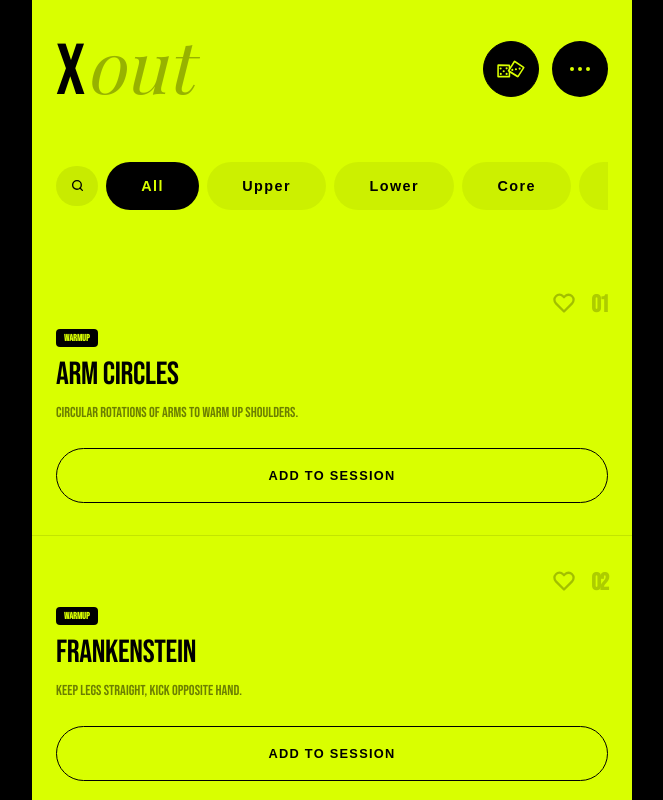
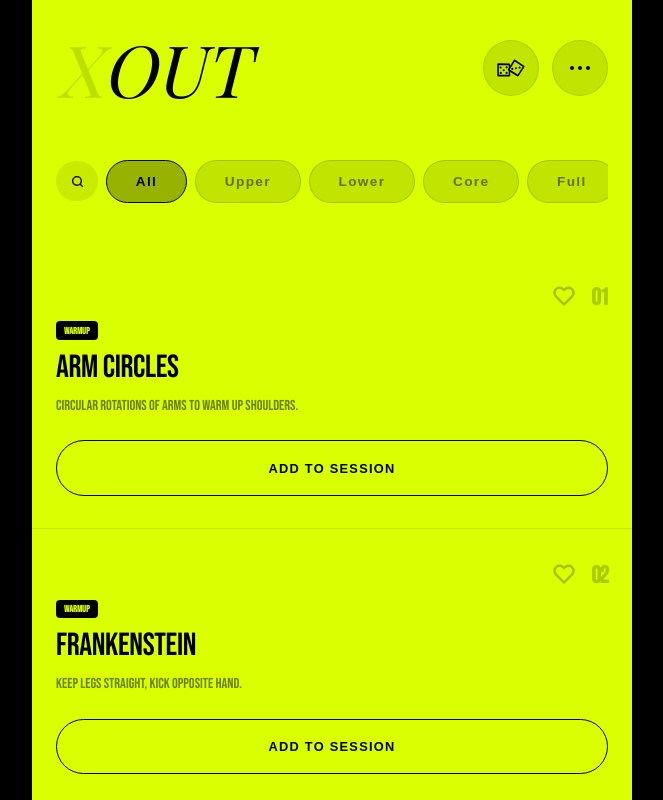
Before and after one commit to seccifabio/Xout, a Next.js app: page / in a window 1280 px wide. Both pictures are taken after a click on the button 819 px from the left and 68 px from the top of the page. Shown: the whole page, without its empty margins (308-971 px from the left). Built offline with nearby package versions, Linux system fonts and the light colour scheme; a web font is replaced by a local one.

Commit message:
feat: implement cinematic aperture splash ritual and refined branding dynamics

```diff
--- a/src/app/globals.css
+++ b/src/app/globals.css
@@ -217,3 +217,103 @@ main {
   pointer-events: none;
   animation: toastSlideUp 0.6s cubic-bezier(0.16, 1, 0.3, 1) forwards;
 }
+@keyframes logoReveal {
+  0% {
+    transform: translateX(-100%);
+    opacity: 0;
+  }
+  100% {
+    transform: translateX(0);
+    opacity: 1;
+  }
+}
+
+.logo-out-animate {
+  display: inline-block;
+  animation: logoReveal 0.8s cubic-bezier(0.16, 1, 0.3, 1) forwards;
+  animation-delay: 0.3s;
+  will-change: transform;
+}
+
+.logo-text-shiny-ritual {
+  position: relative;
+  color: var(--logo-base-color, #daff00);
+}
+
+.logo-text-shiny-ritual::after {
+  content: attr(data-text);
+  position: absolute;
+  top: 0;
+  left: 0;
+  width: 100%;
+  height: 100%;
+  background: linear-gradient(
+    90deg,
+    transparent 0%,
+    transparent 40%,
+    rgba(255, 255, 255, 0.9) 50%,
+    transparent 60%,
+    transparent 100%
+  );
+  background-size: 300% 100%;
+  background-position: 150% center;
+  -webkit-background-clip: text;
+  background-clip: text;
+  -webkit-text-fill-color: transparent;
+  animation: shineSweep 1.2s cubic-bezier(0.16, 1, 0.3, 1) forwards;
+  animation-delay: 1.1s;
+  pointer-events: none;
+}
+
+@keyframes shineSweep {
+  0% { background-position: 150% center; }
+  100% { background-position: -150% center; }
+}
+
+@keyframes splashFadeLogo {
+  to { opacity: 0; transform: scale(0.95); }
+}
+
+@keyframes splashSlideLeft {
+  to { transform: translateX(-100%); }
+}
+
+@keyframes splashSlideRight {
+  to { transform: translateX(100%); }
+}
+
+.splash-screen {
+  position: fixed;
+  inset: 0;
+  z-index: 99999;
+  display: flex;
+  align-items: center;
+  justify-content: center;
+  pointer-events: none;
+  background: transparent;
+}
+
+.splash-panel {
+  position: absolute;
+  top: 0;
+  bottom: 0;
+  width: 50%;
+  background: #000;
+  z-index: -1;
+  will-change: transform;
+}
+
+.splash-panel-left { left: 0; }
+.splash-panel-right { right: 0; }
+
+.splash-screen.exit .splash-panel-left {
+  animation: splashSlideLeft 1s cubic-bezier(0.16, 1, 0.3, 1) forwards;
+}
+
+.splash-screen.exit .splash-panel-right {
+  animation: splashSlideRight 1s cubic-bezier(0.16, 1, 0.3, 1) forwards;
+}
+
+.splash-screen.exit h1 {
+  animation: splashFadeLogo 0.4s ease-out forwards;
+}
--- a/src/app/page.tsx
+++ b/src/app/page.tsx
@@ -38,6 +38,19 @@ export default function Home() {
   const [savedRituals, setSavedRituals] = useState<any[]>([]);
   const [bgIndex, setBgIndex] = useState(1);
   const [toastMessage, setToastMessage] = useState<string | null>(null);
+  const [isSplashActive, setIsSplashActive] = useState(true);
+  const [isSplashExiting, setIsSplashExiting] = useState(false);
+
+  useEffect(() => {
+    // Start exit after reveal + shine sequence (~2.5s)
+    const timer = setTimeout(() => setIsSplashExiting(true), 2500);
+    // Unmount after exit animation (~1s)
+    const unmountTimer = setTimeout(() => setIsSplashActive(false), 3500);
+    return () => {
+      clearTimeout(timer);
+      clearTimeout(unmountTimer);
+    };
+  }, []);
 
   const triggerToast = (msg: string) => {
     setToastMessage(msg);
@@ -768,12 +781,30 @@ export default function Home() {
               setSearchQuery("");
             }}
             style={{
-              color: selectionMode === 'manual' ? "black" : "white",
               margin: 0,
-              cursor: "pointer"
+              cursor: "pointer",
+              display: "flex",
+              alignItems: "center",
+              lineHeight: "1"
             }}
           >
-            x<span style={{ color: selectionMode === 'manual' ? "rgba(0,0,0,0.3)" : "var(--accent)" }}>out</span>
+            <span style={{
+              color: selectionMode === 'manual' ? "rgba(0,0,0,0.12)" : "white",
+              position: "relative",
+              zIndex: 10
+            }}>X</span>
+            <span style={{ overflow: "hidden", display: "inline-flex", paddingRight: "1.5rem" }}>
+              <span
+                data-text="OUT"
+                className="logo-out-animate logo-text-shiny-ritual"
+                style={{
+                  color: selectionMode === 'manual' ? "#000000" : "#daff00",
+                  '--logo-base-color': selectionMode === 'manual' ? "#000000" : "#daff00"
+                } as any}
+              >
+                OUT
+              </span>
+            </span>
           </h1>
 
           <div style={{ display: "flex", gap: "0.8rem", alignItems: "center" }}>
@@ -786,9 +817,9 @@ export default function Home() {
               style={{
                 width: "56px",
                 height: "56px",
-                background: selectionMode === 'manual' ? "black" : "rgba(255,255,255,0.05)",
-                color: selectionMode === 'manual' ? "#daff00" : "var(--accent)",
-                border: selectionMode === 'manual' ? "0.5px solid black" : "none",
+                background: selectionMode === 'manual' ? "rgba(0,0,0,0.1)" : "rgba(255,255,255,0.05)",
+                color: selectionMode === 'manual' ? "black" : "var(--accent)",
+                border: selectionMode === 'manual' ? "1.5px solid rgba(0,0,0,0.1)" : "none",
                 borderRadius: "50%",
                 cursor: "pointer",
                 transition: "all 0.2s",
@@ -826,9 +857,9 @@ export default function Home() {
               style={{
                 width: "56px",
                 height: "56px",
-                background: selectionMode === 'manual' ? "black" : "rgba(255,255,255,0.05)",
-                color: selectionMode === 'manual' ? currentAccent : "white",
-                border: "none",
+                background: selectionMode === 'manual' ? "rgba(0,0,0,0.1)" : "rgba(255,255,255,0.05)",
+                color: selectionMode === 'manual' ? "black" : "white",
+                border: selectionMode === 'manual' ? "1.5px solid rgba(0,0,0,0.1)" : "none",
                 borderRadius: "50%",
                 cursor: "pointer",
                 display: "flex",
@@ -1065,9 +1096,9 @@ export default function Home() {
                     outline: "none",
                     color: selectionMode === 'manual' ? "#daff00" : "white",
                     fontSize: "16px", /* iOS zoom prevention: must be >= 16px */
-                    fontWeight: "700",
-                    fontFamily: "var(--font-geist-mono)",
-                    letterSpacing: "0.05em",
+                    fontWeight: "400",
+                    fontFamily: "inherit",
+                    letterSpacing: "normal",
                     padding: "0.75rem 0",
                     minWidth: 0
                   }}
@@ -1075,21 +1106,22 @@ export default function Home() {
                 <button
                   onClick={() => { setIsSearching(false); setSearchQuery(''); }}
                   style={{
-                    background: "white",
+                    background: selectionMode === 'manual' ? "white" : "rgba(255,255,255,0.2)",
                     border: "none",
-                    width: "40px",
-                    height: "40px",
+                    width: "30px",
+                    height: "30px",
                     borderRadius: "50%",
                     display: "flex",
                     alignItems: "center",
                     justifyContent: "center",
                     cursor: "pointer",
-                    color: "black",
-                    fontSize: "1.5rem",
-                    fontWeight: "900",
+                    color: selectionMode === 'manual' ? "black" : "white",
+                    fontSize: "1.1rem",
+                    fontWeight: "600",
                     flexShrink: 0,
                     marginRight: "0.5rem",
-                    boxShadow: "0 4px 12px rgba(0,0,0,0.15)"
+                    marginLeft: "0.5rem",
+                    transition: "all 0.2s"
                   }}
                 >
                   ✕
@@ -1134,12 +1166,12 @@ export default function Home() {
                     key={area}
                     onClick={() => setSelectedArea(area)}
                     style={{
-                      background: selectedArea === area ? "black" : (selectionMode === 'manual' ? "rgba(0,0,0,0.06)" : "rgba(0,0,0,0.12)"),
-                      color: selectedArea === area ? currentAccent : (selectionMode === 'manual' ? "black" : "rgba(0,0,0,0.65)"),
-                      border: "none",
-                      padding: "1rem 2.2rem",
-                      fontSize: "0.9rem",
-                      fontWeight: "900",
+                      background: selectedArea === area ? (selectionMode === 'manual' ? "rgba(0,0,0,0.3)" : "black") : (selectionMode === 'manual' ? "rgba(0,0,0,0.1)" : "rgba(255,255,255,0.05)"),
+                      color: selectedArea === area ? (selectionMode === 'manual' ? "black" : currentAccent) : (selectionMode === 'manual' ? "rgba(0,0,0,0.5)" : "rgba(255,255,255,0.5)"),
+                      border: selectionMode === 'manual' ? (selectedArea === area ? "1.5px solid black" : "1px solid rgba(0,0,0,0.15)") : "none",
+                      padding: "0.8rem 1.8rem",
+                      fontSize: "0.85rem",
+                      fontWeight: "700",
                       borderRadius: "100px",
                       cursor: "pointer",
                       whiteSpace: "nowrap",
@@ -1952,7 +1984,38 @@ export default function Home() {
           </div>
         </section>
       )}
-      </main>
+
+      {isSplashActive && (
+        <div className={`splash-screen ${isSplashExiting ? 'exit' : ''}`}>
+          <div className="splash-panel splash-panel-left"></div>
+          <div className="splash-panel splash-panel-right"></div>
+          <h1
+            style={{
+              margin: 0,
+              display: "flex",
+              alignItems: "center",
+              lineHeight: "1",
+              fontSize: "6rem",
+              fontFamily: "var(--font-sans)"
+            }}
+          >
+            <span style={{ color: "white", position: "relative", zIndex: 10 }}>X</span>
+            <span style={{ overflow: "hidden", display: "inline-flex", paddingRight: "1.5rem" }}>
+              <span
+                data-text="OUT"
+                className="logo-out-animate logo-text-shiny-ritual"
+                style={{
+                  color: "#daff00",
+                  '--logo-base-color': "#daff00"
+                } as any}
+              >
+                OUT
+              </span>
+            </span>
+          </h1>
+        </div>
+      )}
+    </main>
 
       {isFinished && (
         <div style={{
```
